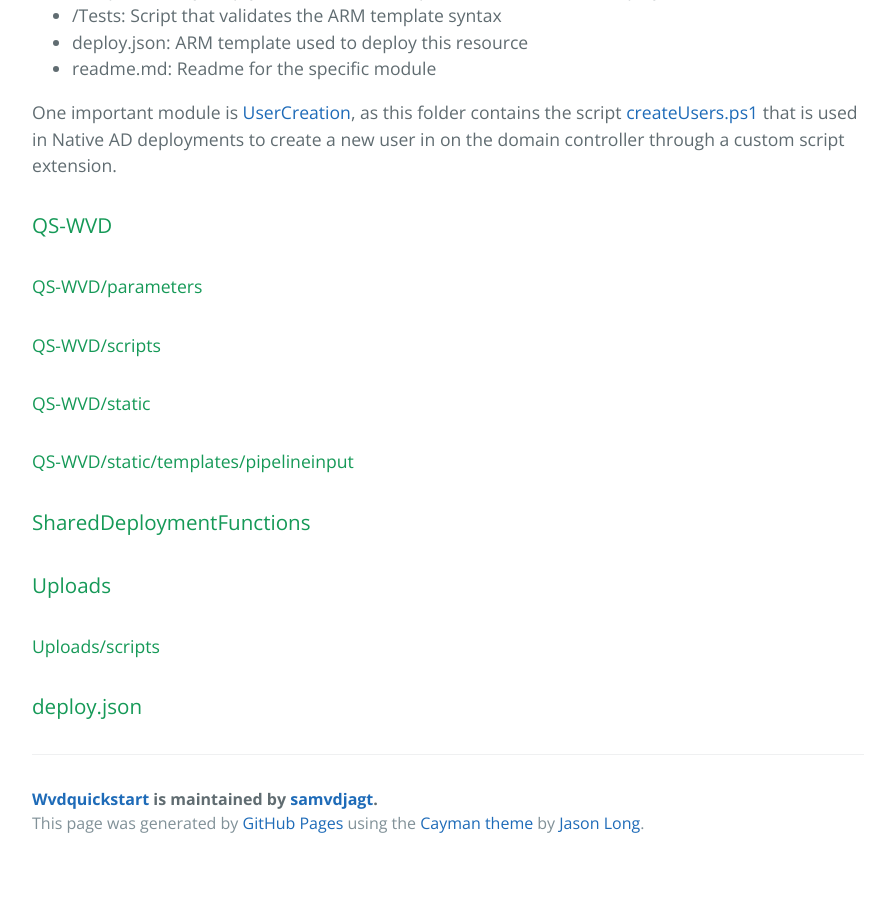
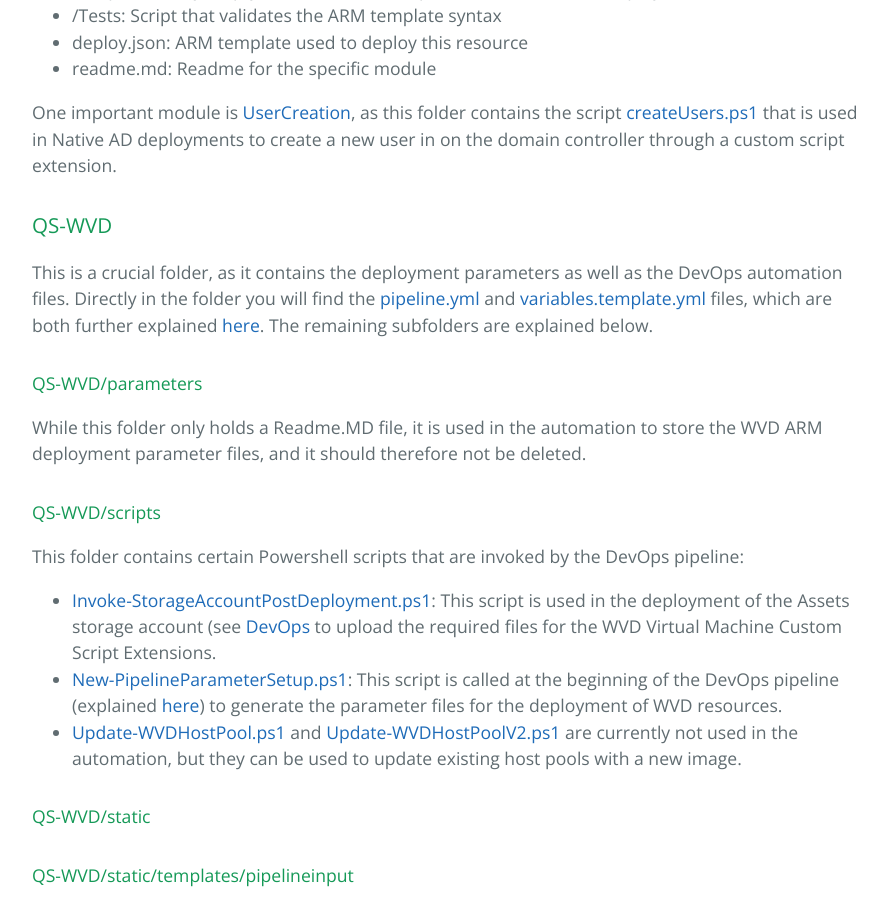
Before and after one commit to samvdjagt/wvdquickstart, a Jekyll site: the page built from repo.md, in a window 1280 px wide and 900 px high, scrolled down 2356 px. Shown: the whole window, without its empty margins (192-1079 px from the left). Built offline with Jekyll 4.4.1, drawn with Linux system fonts in a browser that asks for light colours; before the commit the page ends 3223 px from its top, so only the background shows below that.

Commit message:
Update repo.md

```diff
--- a/repo.md
+++ b/repo.md
@@ -56,11 +56,26 @@
 One important module is <a href="https://github.com/samvdjagt/wvdquickstart/tree/master/Modules/ARM/UserCreation" target="_blank">UserCreation</a>, as this folder contains the script <a href="https://github.com/samvdjagt/wvdquickstart/tree/master/Modules/ARM/UserCreation/scripts/createUsers.ps1" target="_blank">createUsers.ps1</a> that is used in Native AD deployments to create a new user in on the domain controller through a custom script extension.
 
 ### QS-WVD
+This is a crucial folder, as it contains the deployment parameters as well as the DevOps automation files. Directly in the folder you will find the <a href="https://github.com/samvdjagt/wvdquickstart/tree/master/QS-WVD/pipeline.yml" target="_blank">pipeline.yml</a> and <a href="https://github.com/samvdjagt/wvdquickstart/tree/master/QS-WVD/variables.template.yml" target="_blank">variables.template.yml</a> files, which are both further explained <a href="devops" target="_blank">here</a>. The remaining subfolders are explained below.
+
 #### QS-WVD/parameters
+While this folder only holds a Readme.MD file, it is used in the automation to store the WVD ARM deployment parameter files, and it should therefore not be deleted.
+
 #### QS-WVD/scripts
+This folder contains certain Powershell scripts that are invoked by the DevOps pipeline:
+
+* <a href="https://github.com/samvdjagt/wvdquickstart/tree/master/QS-WVD/scripts/Invoke-StorageAccountPostDeployment.ps1" target="_blank">Invoke-StorageAccountPostDeployment.ps1</a>: This script is used in the deployment of the Assets storage account (see <a href="devops" target="_blank">DevOps</a> to upload the required files for the WVD Virtual Machine Custom Script Extensions.
+* <a href="https://github.com/samvdjagt/wvdquickstart/tree/master/QS-WVD/scripts/New-PipelineParameterSetup.ps1" target="_blank">New-PipelineParameterSetup.ps1</a>: This script is called at the beginning of the DevOps pipeline (explained <a href="devops" target="_blank">here</a>) to generate the parameter files for the deployment of WVD resources.
+* <a href="https://github.com/samvdjagt/wvdquickstart/tree/master/QS-WVD/scripts/Update-WVDHostPool.ps1" target="_blank">Update-WVDHostPool.ps1</a> and <a href="https://github.com/samvdjagt/wvdquickstart/tree/master/QS-WVD/scripts/Update-WVDHostPoolV2.ps1" target="_blank">Update-WVDHostPoolV2.ps1</a> are currently not used in the automation, but they can be used to update existing host pools with a new image.
+
 #### QS-WVD/static
+
 #### QS-WVD/static/templates/pipelineinput
+
 ### SharedDeploymentFunctions
+
 ### Uploads
+
 #### Uploads/scripts
+
 ### deploy.json
```
